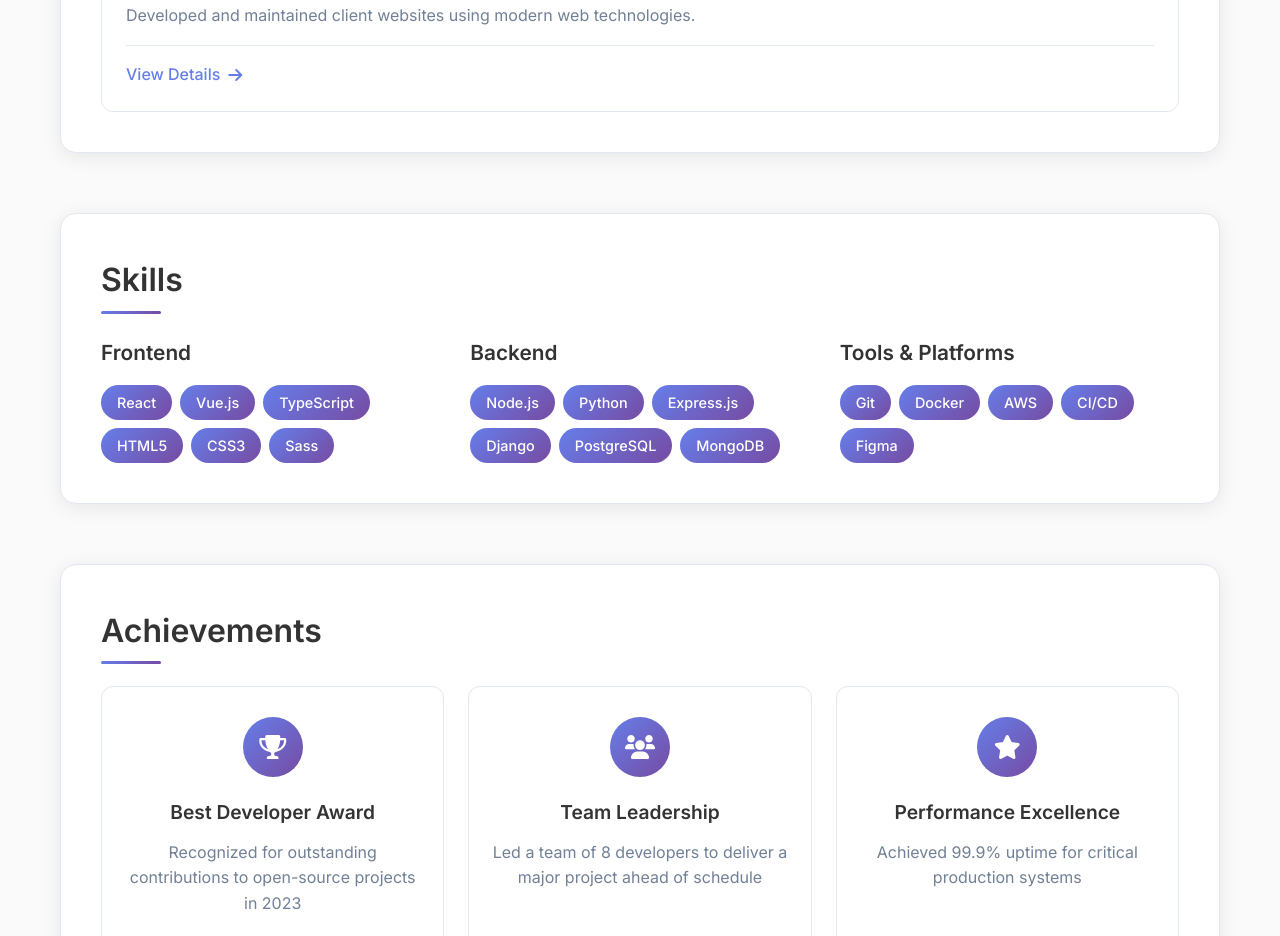
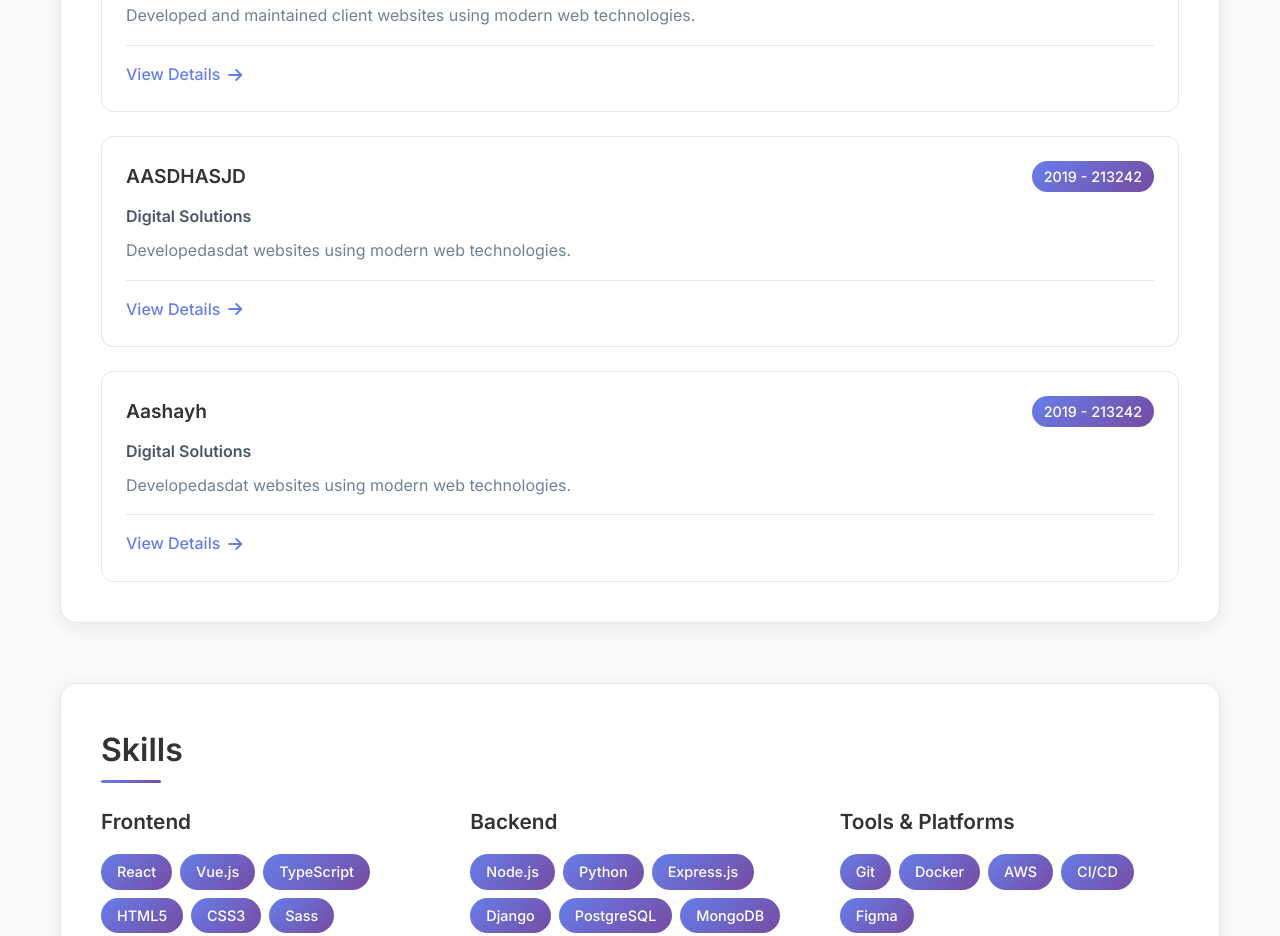
Before and after one commit to Syahdan24-Danz/about-syahdan, a plain HTML site: page index.html in a window 1280 px wide. Shown: the part 2084-3020 px from the top of the page. Drawn offline with Linux system fonts and the light colour scheme.

Commit message:
Syahdan edit worksexpericne HGL

```diff
--- a/index.html
+++ b/index.html
@@ -139,6 +139,7 @@
               ></span>
             </div>
           </div>
+
           <div class="experience-card" data-job="junior-developer">
             <div class="experience-header">
               <h3>Junior Developer</h3>
@@ -155,6 +156,42 @@
               ></span>
             </div>
           </div>
+
+          <div class="experience-card" data-job="junior-developer">
+            <div class="experience-header">
+              <h3>AASDHASJD</h3>
+              <span class="year">2019 - 213242</span>
+            </div>
+            <p class="company">Digital Solutions</p>
+            <p class="description">
+              Developedasdat websites using modern web
+              technologies.
+            </p>
+            <div class="card-footer">
+              <span class="view-details"
+                >View Details <i class="fas fa-arrow-right"></i
+              ></span>
+            </div>
+          </div>
+
+           <div class="experience-card" data-job="junior-developer">
+            <div class="experience-header">
+              <h3>Aashayh</h3>
+              <span class="year">2019 - 213242</span>
+            </div>
+            <p class="company">Digital Solutions</p>
+            <p class="description">
+              Developedasdat websites using modern web
+              technologies.
+            </p>
+            <div class="card-footer">
+              <span class="view-details"
+                >View Details <i class="fas fa-arrow-right"></i
+              ></span>
+            </div>
+          </div>
+
+
         </div>
       </section>
 
```
